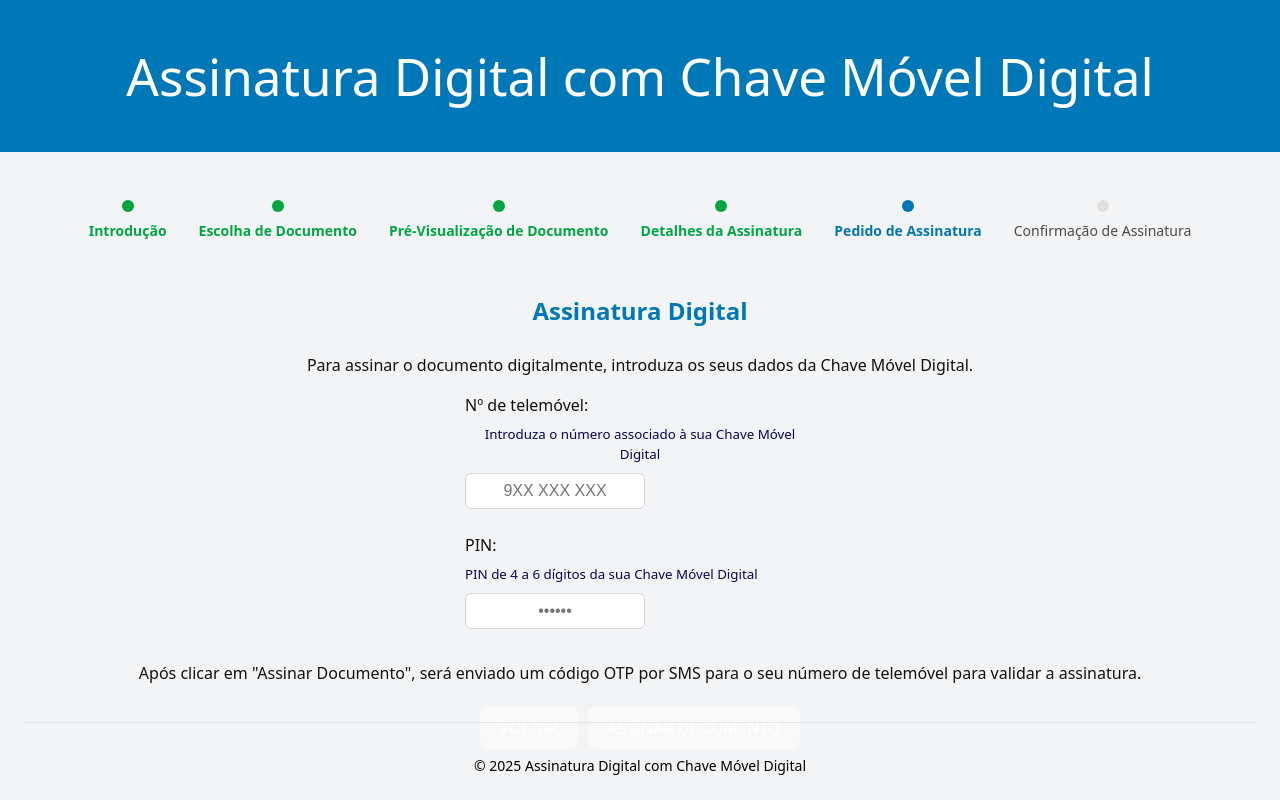
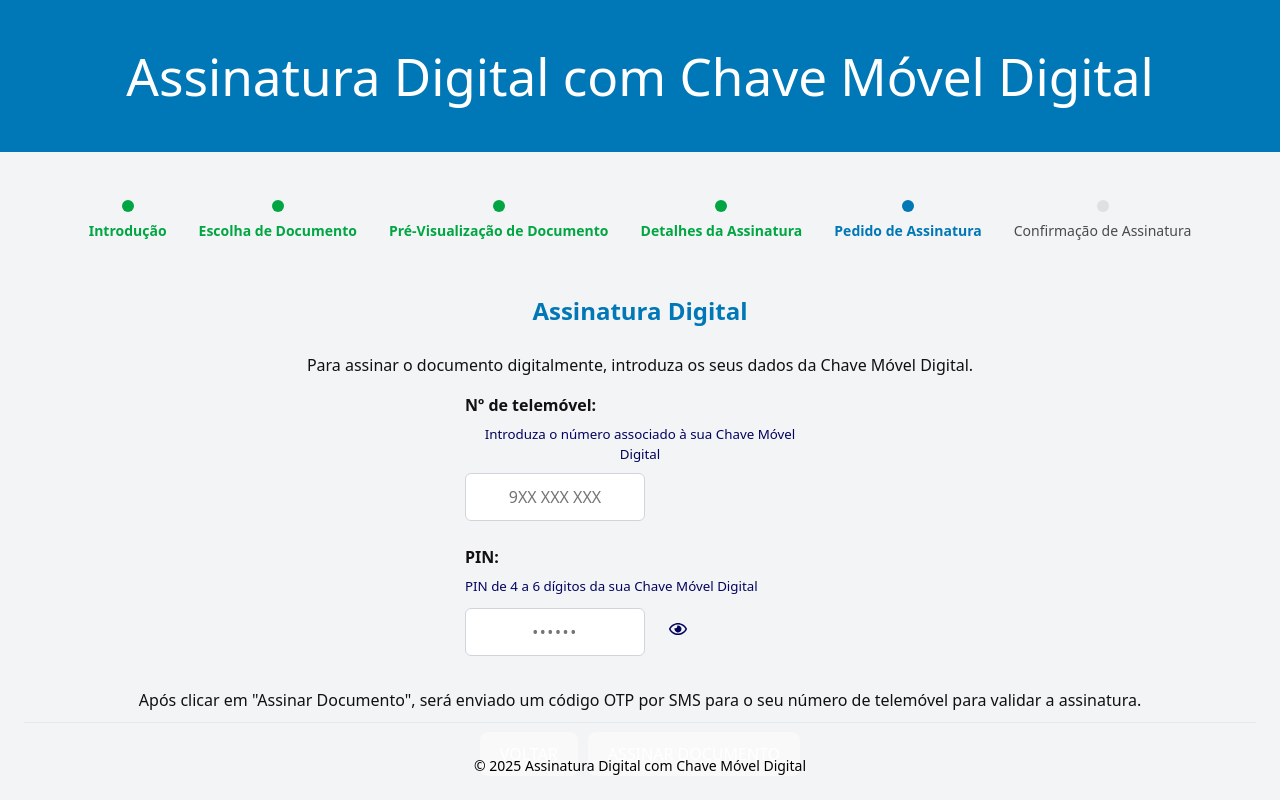
Before and after one commit to jlimaaraujo/digital-signature-cc, a React (Vite) app in the folder frontend/cc-auth-frontend/: page /step5 in a window 1280 px wide. Built offline with nearby package versions, Linux system fonts and the light colour scheme.

Commit message:
toggle pin visibility

```diff
--- a/frontend/cc-auth-frontend/package.json
+++ b/frontend/cc-auth-frontend/package.json
@@ -15,6 +15,7 @@
     "react": "^19.1.0",
     "react-dom": "^19.1.0",
     "react-draggable": "^4.5.0",
+    "react-icons": "^5.5.0",
     "react-pdf": "^10.0.1",
     "react-router-dom": "^7.6.2"
   },
--- a/frontend/cc-auth-frontend/src/pages/Step4Signature.css
+++ b/frontend/cc-auth-frontend/src/pages/Step4Signature.css
@@ -103,9 +103,13 @@ input[type="tel"] {
     transition: border-color 0.2s ease-in-out;
     font-size: 1rem;
     text-align: center;
+    height: 3rem;
+    box-sizing: border-box;
+    line-height: 1.5;
+    font-family: inherit;
 }
 
-input[type="password"] {
+input[type="password"], input[type="text"]#pin {
     font-variant-numeric: tabular-nums;
     border-radius: 0.375rem;
     padding-left: 5px;
@@ -116,6 +120,11 @@ input[type="password"] {
     transition: border-color 0.2s ease-in-out;
     font-size: 1rem;
     text-align: center;
+    letter-spacing: 0.1em;
+    height: 3rem;
+    box-sizing: border-box;
+    line-height: 1.5;
+    font-family: inherit;
 }
 
 .label-phone, .label-pin {
@@ -156,3 +165,15 @@ input[type="password"] {
     margin-left: 0;
     margin-top: 0.25rem;
 }
+
+.toggle-visibility {
+    background-color: #f3f4f6;
+    color: #03045e;
+    border: none;
+    box-shadow: none;
+}
+
+.toggle-visibility:hover {
+    transform: none !important;
+    box-shadow: none !important;
+}
--- a/frontend/cc-auth-frontend/src/pages/Step4Signature.tsx
+++ b/frontend/cc-auth-frontend/src/pages/Step4Signature.tsx
@@ -1,14 +1,17 @@
 import { useNavigate } from 'react-router-dom';
 import { useState, useEffect } from 'react';
+import { FaRegEye } from "react-icons/fa";
+import { FaEyeSlash } from "react-icons/fa";
 import './Step4Signature.css';
 
 export default function Step4Signature() {
     const navigate = useNavigate();
-    const [documentInfo, setDocumentInfo] = useState<any>(null);
+    const [setDocumentInfo] = useState<any>(null);
     const [phoneNumber, setPhoneNumber] = useState<string>('');
     const [pin, setPin] = useState<string>('');
     const [isLoading, setIsLoading] = useState<boolean>(false);
     const [error, setError] = useState<string>('');
+    const [showPin, setShowPin] = useState<boolean>(false);
 
     useEffect(() => {
         // Recuperar informações do documento do localStorage
@@ -51,8 +54,6 @@ export default function Step4Signature() {
     const handleBack = () => {
         navigate('/step4');
     };
-
-
 
     const handleSign = async () => {
         if (!phoneNumber || !pin) {
@@ -151,6 +152,11 @@ export default function Step4Signature() {
                 throw new Error(errorMessage);
             }
 
+            // Guardar o processId retornado para uso posterior
+            const processId = await signResponse.text();
+            localStorage.setItem('processId', processId);
+            console.log('ProcessId salvo:', processId);
+
             // Navegar para a próxima etapa (validação OTP)
             navigate('/step6');
         } catch (error) {
@@ -196,6 +202,10 @@ export default function Step4Signature() {
         if (error) setError('');
     };
 
+    const togglePinVisibility = () => {
+        setShowPin(!showPin);
+    };
+
     return (
         <div className="center-content">
             <div className="rounded-lg shadow-md p-12 max-w-2xl flex flex-col items-center">
@@ -203,16 +213,6 @@ export default function Step4Signature() {
                     Assinatura Digital
                 </h2>
 
-                {/* Informação do documento */}
-                {documentInfo && (
-                    <div className="w-full mb-8 p-4 bg-gray-50 rounded-lg border">
-                        <div className="flex items-center">
-                            <div>
-                                <p className="text-sm text-gray-500"><b>Documento a assinar: </b>{documentInfo.name}</p>
-                            </div>
-                        </div>
-                    </div>
-                )}
                 <p className="text-gray-700 mb-8 text-lg leading-relaxed text-center">
                     Para assinar o documento digitalmente, introduza os seus dados da Chave Móvel Digital.
                 </p>
@@ -222,7 +222,7 @@ export default function Step4Signature() {
                     {/* Número de telemóvel */}
                     <div className="flex items-center gap-4">
                         <label htmlFor="phone" className="label-phone text-sm font-medium text-gray-700 whitespace-nowrap">
-                            Nº de telemóvel:
+                            <b>Nº de telemóvel:</b>
                         </label>
                         <span className="text-xs text-gray-500">
                             Introduza o número associado à sua Chave Móvel Digital
@@ -242,22 +242,32 @@ export default function Step4Signature() {
                     {/* PIN */}
                     <div className="flex items-center gap-4">
                         <label htmlFor="pin" className="label-pin text-sm font-medium text-gray-700 whitespace-nowrap">
-                            PIN:
+                            <b>PIN:</b>
                         </label>
                         <span className="text-xs text-gray-500">
                             PIN de 4 a 6 dígitos da sua Chave Móvel Digital
                         </span>
+                        <div className="relative">
                             <input
-                            type="password"
+                                type={showPin ? "text" : "password"}
                                 id="pin"
                                 value={pin}
                                 onChange={handlePinChange}
                                 placeholder="••••••"
                                 maxLength={6}
-                            className="px-4 py-3 border border-gray-300 rounded-lg focus:ring-2 focus:ring-blue-500 focus:border-blue-500 text-lg text-center tracking-widest"
+                                className="px-4 py-3 pr-12 border border-gray-300 rounded-lg focus:ring-2 focus:ring-blue-500 focus:border-blue-500 text-lg text-center tracking-widest"
                                 style={{width: '180px'}}
                                 disabled={isLoading}
                             />
+                            <button
+                                type="button"
+                                onClick={togglePinVisibility}
+                                className="toggle-visibility absolute right-3 top-1/2 transform -translate-y-1/2 text-gray-500 hover:text-gray-700 focus:outline-none"
+                                disabled={isLoading}
+                            >
+                                {showPin ? <FaEyeSlash size={18} /> : <FaRegEye size={18} />}
+                            </button>
+                        </div>
                     </div>
                 </div>
 
@@ -279,8 +289,6 @@ export default function Step4Signature() {
                         </div>
                     </div>
                 </div>
-
-
 
                 {/* Botões de navegação */}
                 <div className="flex gap-4 mt-8">
```
Also changed, not shown: 1 other file (tests, documents, lock files or other folders). Lines whose indentation alone changed are shown as unchanged.
